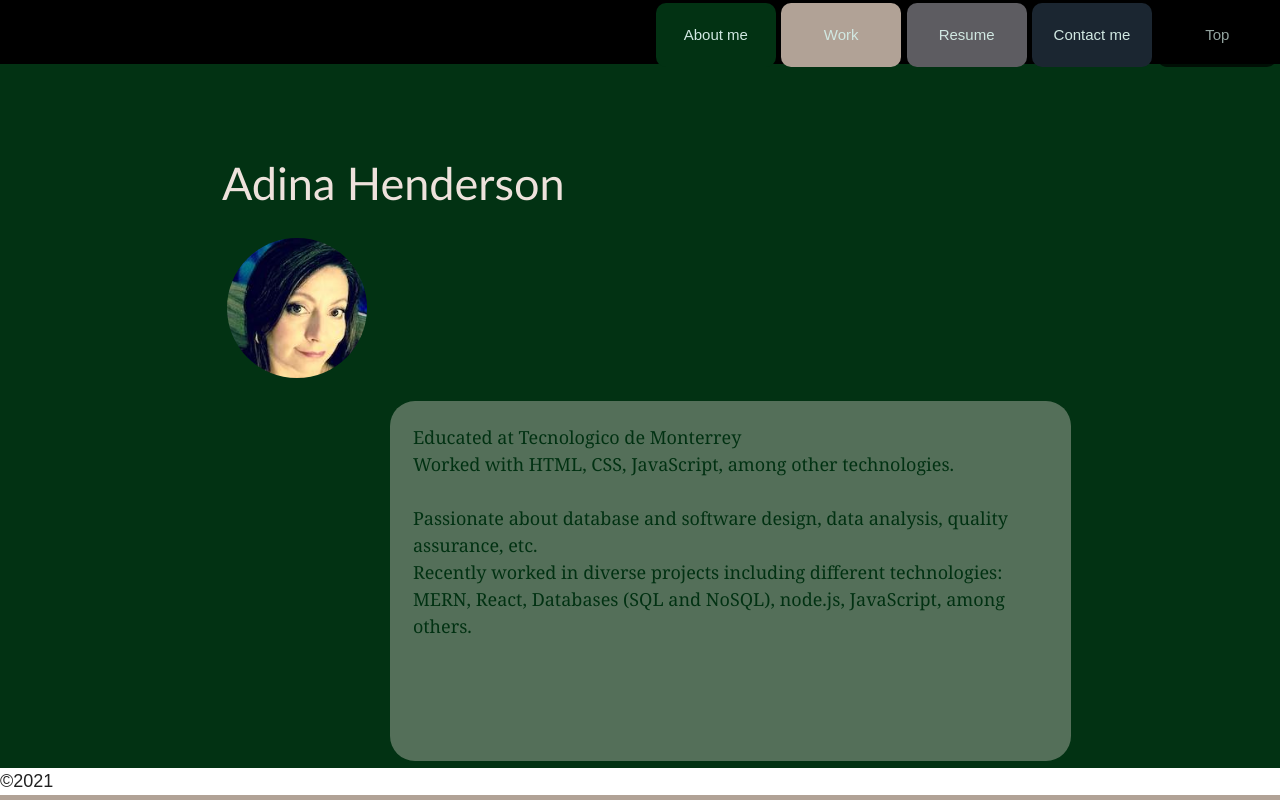
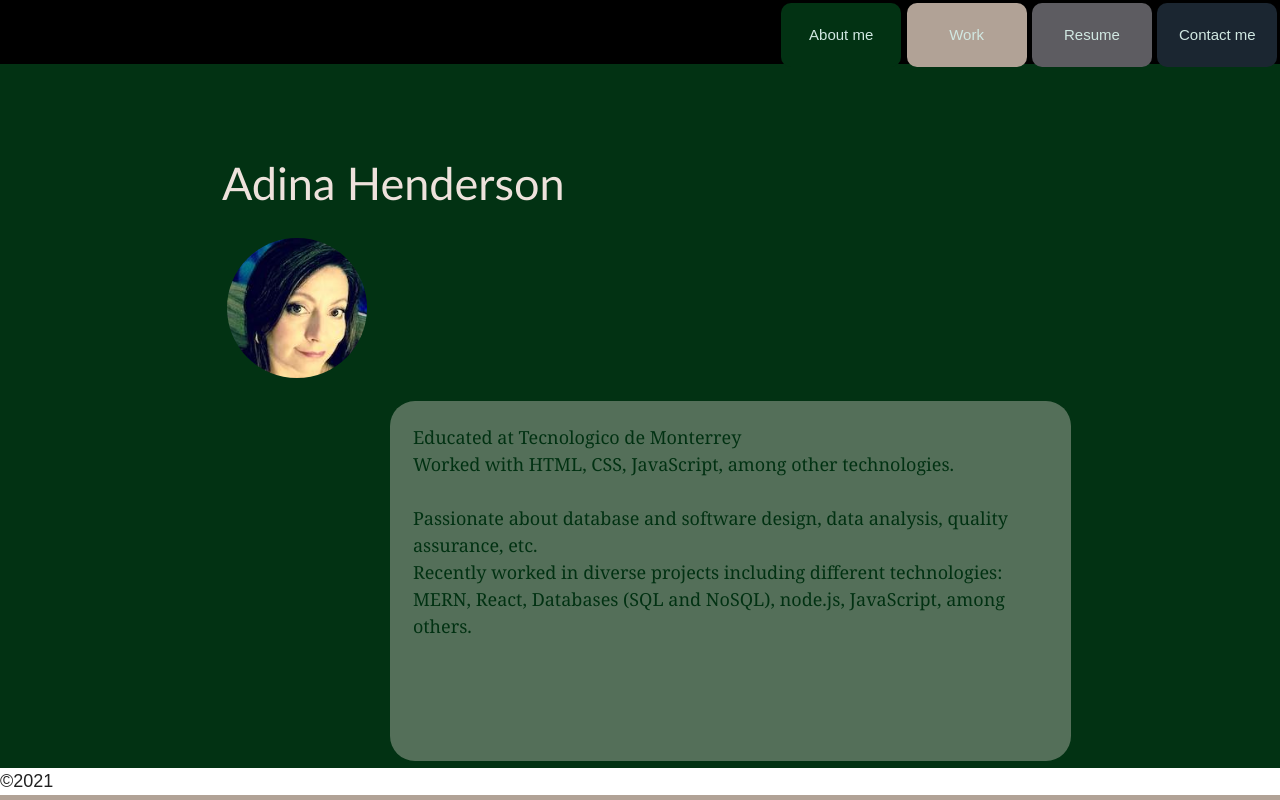
Before and after one commit to adina-hc/portfolio, a React (Create React App) app: page / in a window 1280 px wide. Shown: the top 800 px of the page. Built offline with nearby package versions, Linux system fonts and the light colour scheme.

Commit message:
removed top button

```diff
--- a/src/components/Header/index.js
+++ b/src/components/Header/index.js
@@ -5,17 +5,17 @@ import React from 'react';
 const Header = () => {
   return (
     <header>
-      <div id="goTop" className="banner">
-        <div className="toggle-btn">
+      <div id="goTop" className="">
+        {/* <div className="toggle-btn"> */}
+          {/* <span />
           <span />
           <span />
           <span />
-          <span />
-        </div>
+        </div> */}
         <nav id="nav" className="nav">
           <ul className="nav-bar">
             <li className="tab-about">
-              <a href="#about-me">About me</a>
+              <a href="#goTop">About me</a>
             </li>
             <li className="tab-work">
               <a href="#work">Work</a>
@@ -26,9 +26,9 @@ const Header = () => {
             <li className="tab-contact">
               <a href="#contact-me">Contact me</a>
             </li>
-            <li className="tab-top">
+            {/* <li className="tab-top">
               <a href="#goTop">Top</a>
-            </li>
+            </li> */}
           </ul>
         </nav>
       </div>
```
